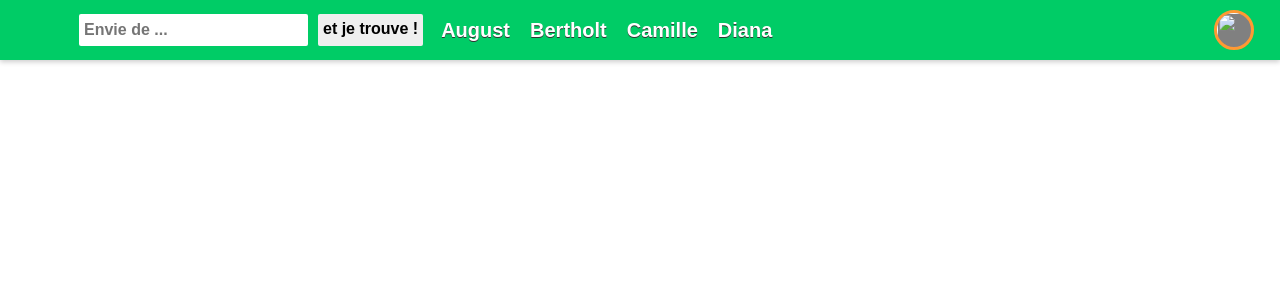
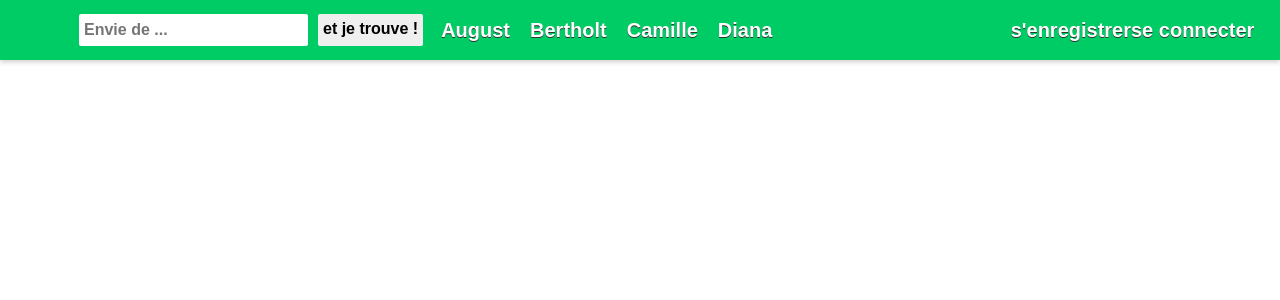
Before and after one commit to Moltenhead/exPi, a PHP site: page / in a window 1280 px wide. Shown: the top 300 px of the page. Run offline with PHP 8.4, Linux system fonts and the light colour scheme; data that the repository does not hold is empty.

Commit message:
ajout du switch sur les options de navigation connecté / non-connecté

```diff
--- a/design/strc/mainNav.php
+++ b/design/strc/mainNav.php
@@ -15,11 +15,16 @@
     </nav>
   </div>
   <div id="account_nav" class="connection_box flex_row spaced v_align">
+    <?php if (session_status() !== PHP_SESSION_NONE) { ?>
     <button id="profile_options_button" class="activable" title="options de compte">
       <?php echo file_get_contents(objPath('img', 'svg/menu_arrow.svg')); ?>
     </button>
     <a href="" id="profile" title="accéder à votre profil">
       <img class="micro_picto avatar" src="" alt="">
     </a>
+    <?php } else { ?>
+      <a href="">s'enregistrer</a>
+      <a href="">se connecter</a>
+    <?php } ?>
   </div>
 </div>
```
